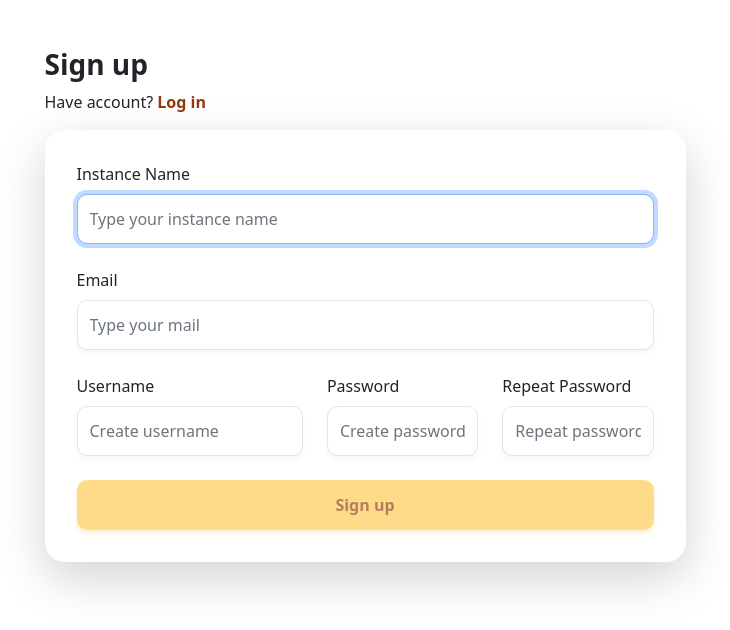
After one commit to mnmahmud1/doku-documentary, a PHP site: page /register.php in a window 1280 px wide. The commit adds this page. Shown: the top 630 px of the page, without its empty margins (275-1005 px from the left). Run offline with PHP 8.4, Linux system fonts and the light colour scheme; some libraries are stand-ins or nearby versions.

Commit message:
ubah login.php buat register.php

```diff
--- a/login.php
+++ b/login.php
@@ -11,7 +11,7 @@
         <div class="col-sm-4">
             <div class="mt-5">
                 <h3 class="fw-bold">Sign in</h3>
-                <p>Don't have account? <a href="#" class="text-decoration-none linkOrange">Register Now</a> </p>
+                <p>Don't have account? <a href="#" class="text-decoration-none linkOrange">Sign Up</a> </p>
             </div>
             <div class="card shadow-lg border-0 py-3 px-3">
                 <div class="card-body">
--- /dev/null
+++ b/register.php
@@ -0,0 +1,74 @@
+<?php $doc = ["title" => "Doku - Sign Up"] ?>
+<?php require "includes/php/header.php" ?>
+<?php require "includes/php/conn.php" ?>
+<link rel="stylesheet" href="includes/css/form.css">
+
+<!-- Body HTML -->
+
+
+<div class="container">
+    <div class="row justify-content-center">
+        <div class="col-sm-7">
+            <div class="mt-5">
+                <h3 class="fw-bold">Sign up</h3>
+                <p>Have account? <a href="#" class="text-decoration-none linkOrange">Log in</a> </p>
+            </div>
+            <div class="card shadow-lg border-0 py-3 px-3">
+                <div class="card-body">
+                    <form action="includes/functionInstance.php" method="post">
+                        <div class="mb-4">
+                            <label for="instansName" class="form-label">Instance Name</label>
+                            <input type="text" name="instansName" id="instansName" class="form-control" placeholder="Type your instance name" maxlength="30" autofocus required>
+                        </div>
+                        <div class="mb-4">
+                            <label for="email" class="form-label">Email</label>
+                            <input type="mail" name="email" id="email" class="form-control" placeholder="Type your mail" required>
+                        </div>
+                        <div class="row">
+                            <div class="col-sm-5">
+                                <div class="mb-4">
+                                    <label for="username" class="form-label">Username</label>
+                                    <input type="text" name="username" id="username" class="form-control" maxlength="30" placeholder="Create username" required>
+                                </div>
+                            </div>
+                            <div class="col-sm">
+                                <div class="mb-4">
+                                    <label for="password" class="form-label">Password</label>
+                                    <input type="password" name="password" id="password" class="form-control" placeholder="Create password" required>
+                                </div>
+                            </div>
+                            <div class="col-sm">
+                                <div class="mb-4">
+                                    <label for="repassword" class="form-label">Repeat Password</label>
+                                    <input type="password" name="repassword" id="repassword" class="form-control" placeholder="Repeat password" required>
+                                </div>
+                            </div>
+                        </div>
+
+                        <div class="d-grid gap-2">
+                            <button type="submit" class="btn btn-1" name="signup" id="signup" disabled=true>Sign up</button>
+                        </div>
+                    </form>
+                </div>
+            </div>
+        </div>
+    </div>
+</div>
+
+<script src="https://cdnjs.cloudflare.com/ajax/libs/jquery/3.6.0/jquery.min.js"></script>
+
+<script>
+    $("#password, #repassword").on("keyup", function () {
+        if ($("#password").val() == "" && $("#repassword").val() == "") {
+            // $("#signup").prop("disabled", true);
+        } else if ($("#password").val() == $("#repassword").val()) {
+            $("#signup").removeProp("disabled");
+        } else {
+            // $("#signup").prop("disabled", true);
+        }
+    });
+</script>
+
+
+<!-- End Body HTML -->
+<?php require "includes/php/footer.php" ?>
```
